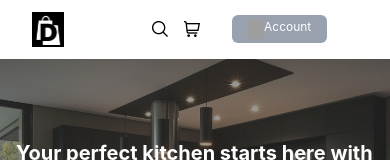
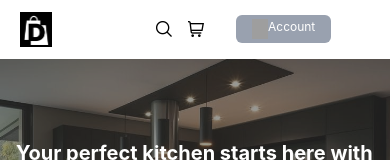
Before and after one commit to 1bruno5/denyse-shop, a Vue app: page / in a window 390 px wide. Shown: the top 160 px of the page. Built offline with nearby package versions, Linux system fonts and the light colour scheme; grey boxes are pictures that could not be loaded.

Commit message:
mobile nav-bar

```diff
--- a/src/components/navBar.vue
+++ b/src/components/navBar.vue
@@ -2,7 +2,7 @@
       <nav class="bg-white p-3">
    <div class="flex items-center">
     <div class="flex">
-      <h1 class="text-black text-xl font-bold ml-5 md:ml-15"><img src="../assets/photos/logo.jpg" alt="logo" class="w-8"></h1>
+      <h1 class="text-black text-xl font-bold ml-2 md:ml-15"><img src="../assets/photos/logo.jpg" alt="logo" class="w-8"></h1>
     </div>
 
     <div class="text-black hidden md:flex flex-3 justify-center font-semibold text-xs gap-15">
@@ -21,7 +21,7 @@
       <button class="bg-gray-400 text-white rounded-md px-4 py-1 ml-6 flex gap-3"><img src="../assets/photos/icons/user.png" alt="user" class="w-4 h-5"><div class="text-2md"><RouterLink to="/login" class="text-xs mb-4"><div class="justify-center">Account</div></RouterLink></div></button>
     </div>
 
-        <div class=" flex justify-end  md:hidden ml-22">
+        <div class=" flex justify-end  md:hidden ml-26">
       <button><img src="../assets/photos/icons/search.png" alt="search" class="w-4 gap-2 "></button>
       <button><img src="../assets/photos/icons/cart.png" alt="cart" class="w-4 ml-4  mr-2"></button>
       <button class="bg-gray-400 text-white rounded-md px-4 py-1 ml-6 flex"><img src="../assets/photos/icons/user.png" alt="user" class="w-4 h-5"><div class="text-2md"><RouterLink to="/login" class="text-xs mb-4"><div class="justify-center">Account</div></RouterLink></div></button>
```
